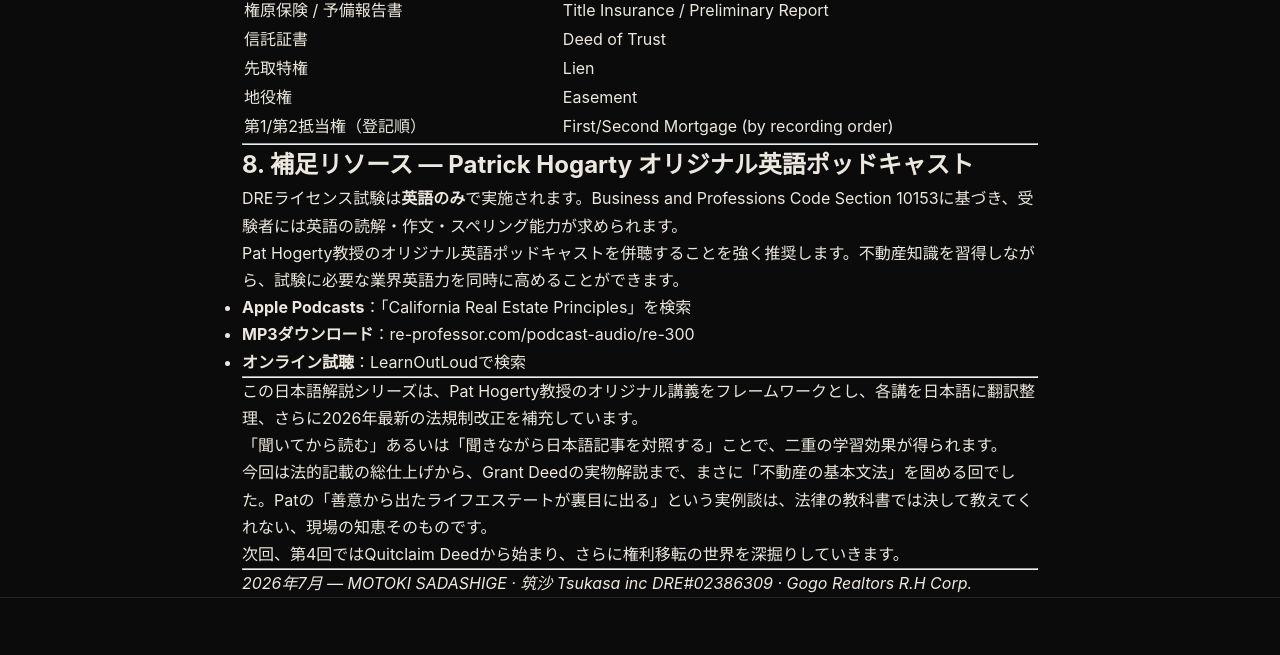
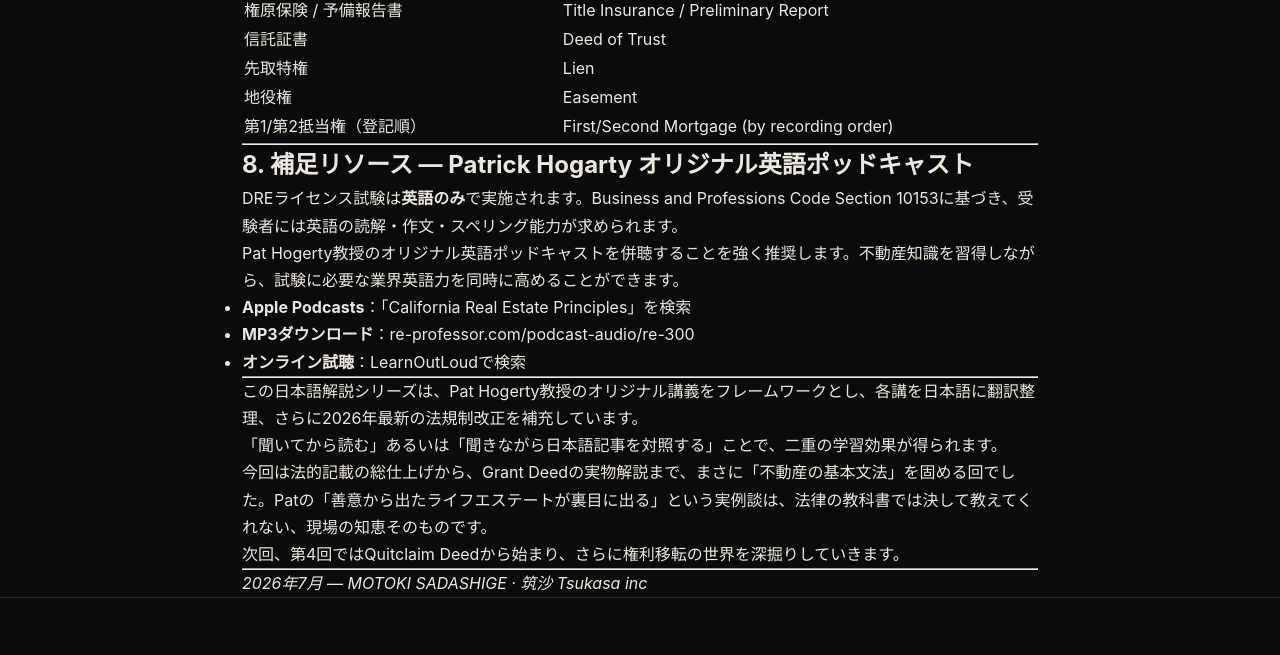
Before and after one commit to zhiweimotoki-dot/tsukasaya-site, a plain HTML site: page re300-jp/show03.html in a window 1280 px wide. Shown: the part 8874-9529 px from the top of the page. Drawn offline with Linux system fonts and the light colour scheme.

Commit message:
Remove Gogo Realtors R.H Corp. from all RE300 JP pages

```diff
--- a/re300-jp/show03.html
+++ b/re300-jp/show03.html
@@ -460,7 +460,7 @@
 <p>次回、第4回ではQuitclaim Deedから始まり、さらに権利移転の世界を深掘りしていきます。</p>
 <hr />
 <p><em>2026年7月 — MOTOKI SADASHIGE · 筑沙 Tsukasa inc</em>
-<em>DRE#02386309 · Gogo Realtors R.H Corp.</em></p>
+</p>
   </div>
 </div>
 
```
Also changed, not shown: re300-jp/show04.html (+1 -1 lines), re300-jp/show05.html (+1 -1 lines), re300-jp/show06.html (+1 -1 lines), re300-jp/show07.html (+1 -1 lines), re300-jp/show13.html (+1 -1 lines), re300-jp/show14.html (+1 -1 lines), re300-jp/show15.html (+1 -1 lines), re300-jp/show16.html (+1 -1 lines), re300-jp/show17.html (+1 -1 lines), re300-jp/show18.html (+1 -1 lines), re300-jp/show23.html (+1 -1 lines), re300-jp/show24.html (+1 -1 lines), re300-jp/show25.html (+1 -1 lines), re300-jp/show26.html (+1 -1 lines), 3 more files.
